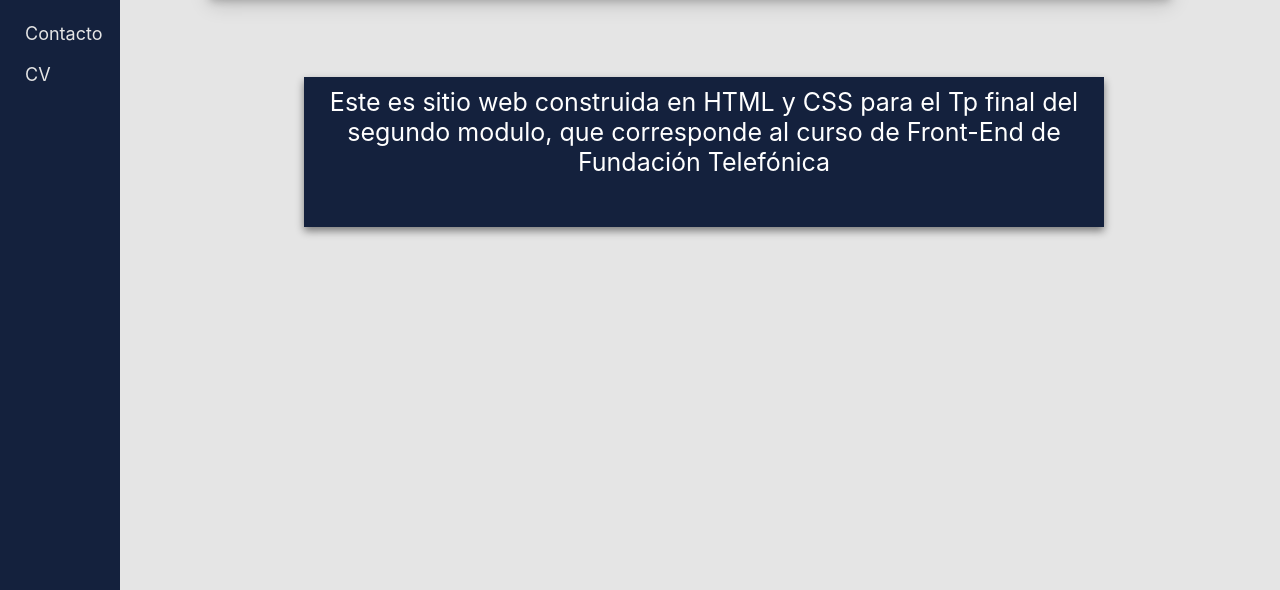
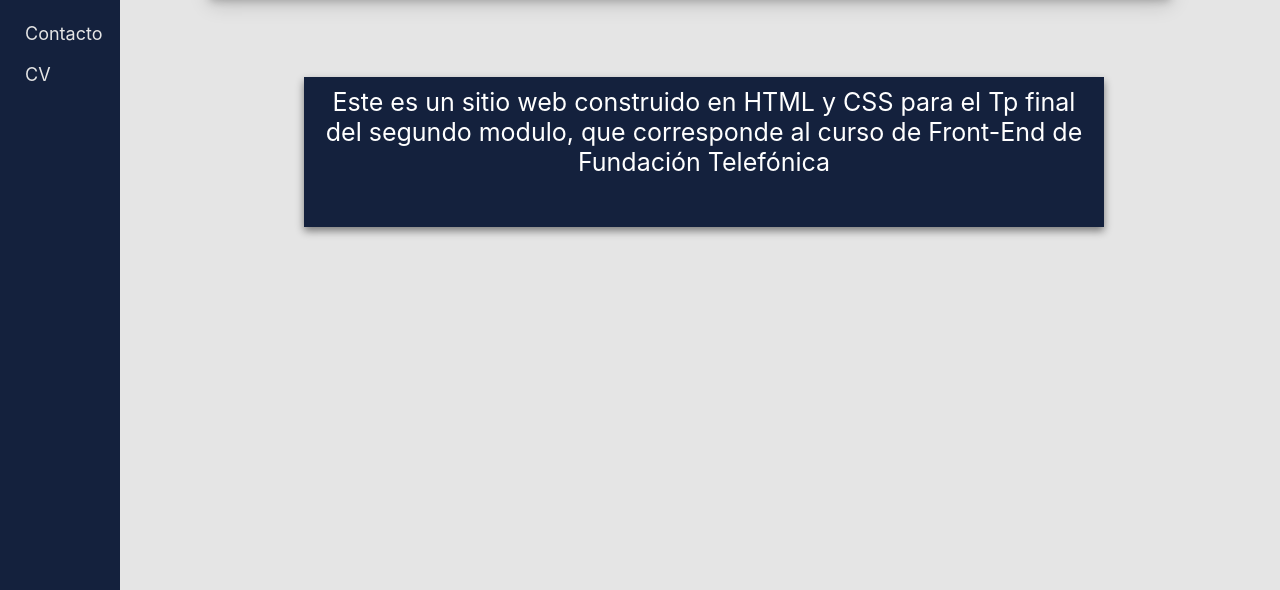
Before and after one commit to murieljesus/FundacionTelefonica, a plain HTML site: page index.html in a window 1280 px wide. Shown: the part 210-800 px from the top of the page. Drawn offline with Linux system fonts and the light colour scheme.

Commit message:
Update index.html

```diff
--- a/index.html
+++ b/index.html
@@ -33,7 +33,7 @@
         </div>
         <div class="grid">
             <div class="card2">
-                Este es sitio web construida en HTML y CSS para el Tp final del segundo modulo, que corresponde al curso de Front-End de Fundación Telefónica
+                Este es un sitio web construido en HTML y CSS para el Tp final del segundo modulo, que corresponde al curso de Front-End de Fundación Telefónica
             </div>
 
         </div>
```
